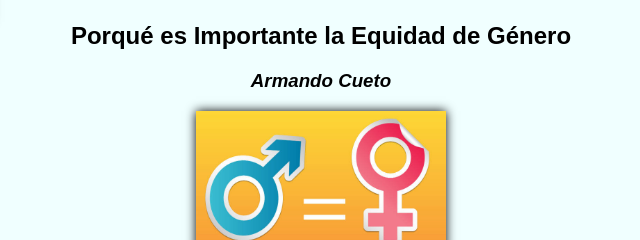
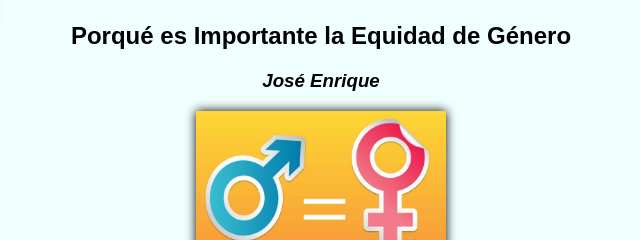
Before and after one commit to civismo/civismo.github.io, a plain HTML site: page contents/relaciones.html in a window 1280 px wide. Shown: the part 1020-1260 px from the top of the page, 319-959 px from the left. Drawn offline with Linux system fonts and the light colour scheme.

Commit message:
Update relaciones.html

```diff
--- a/contents/relaciones.html
+++ b/contents/relaciones.html
@@ -49,7 +49,7 @@ La amistad es crucial para ambas relaciones anteriores, ya que con la amistad se
             </p>
 
             <h2 class="info-heading">Porqué es Importante la Equidad de Género</h2>
-            <h3><em>Armando Cueto</em></h3>
+            <h3><em>José Enrique</em></h3>
 
             <p>
                 <img src="/images/relaciones2.JPG" class="bottom-image" width="250px">
```
